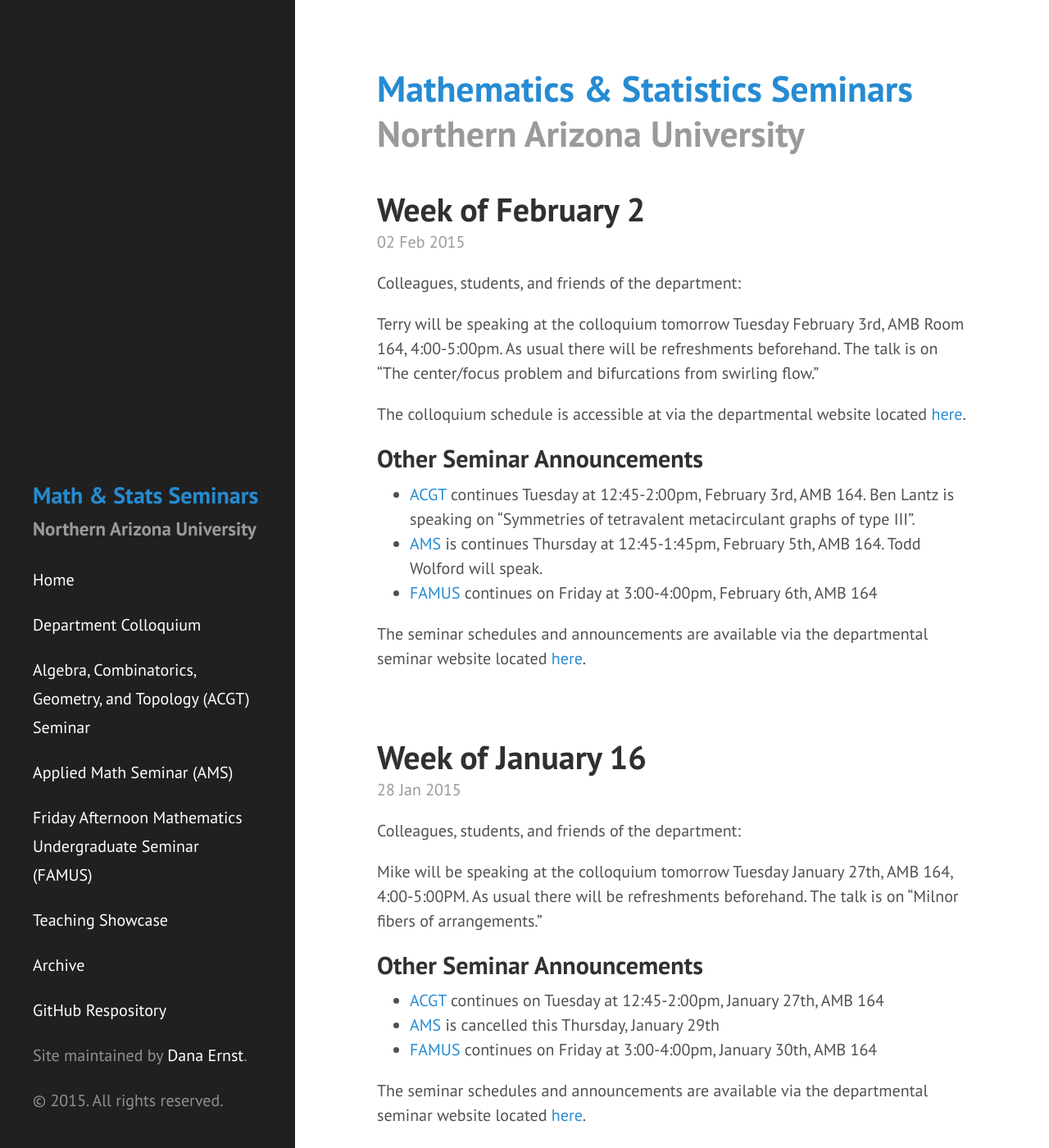
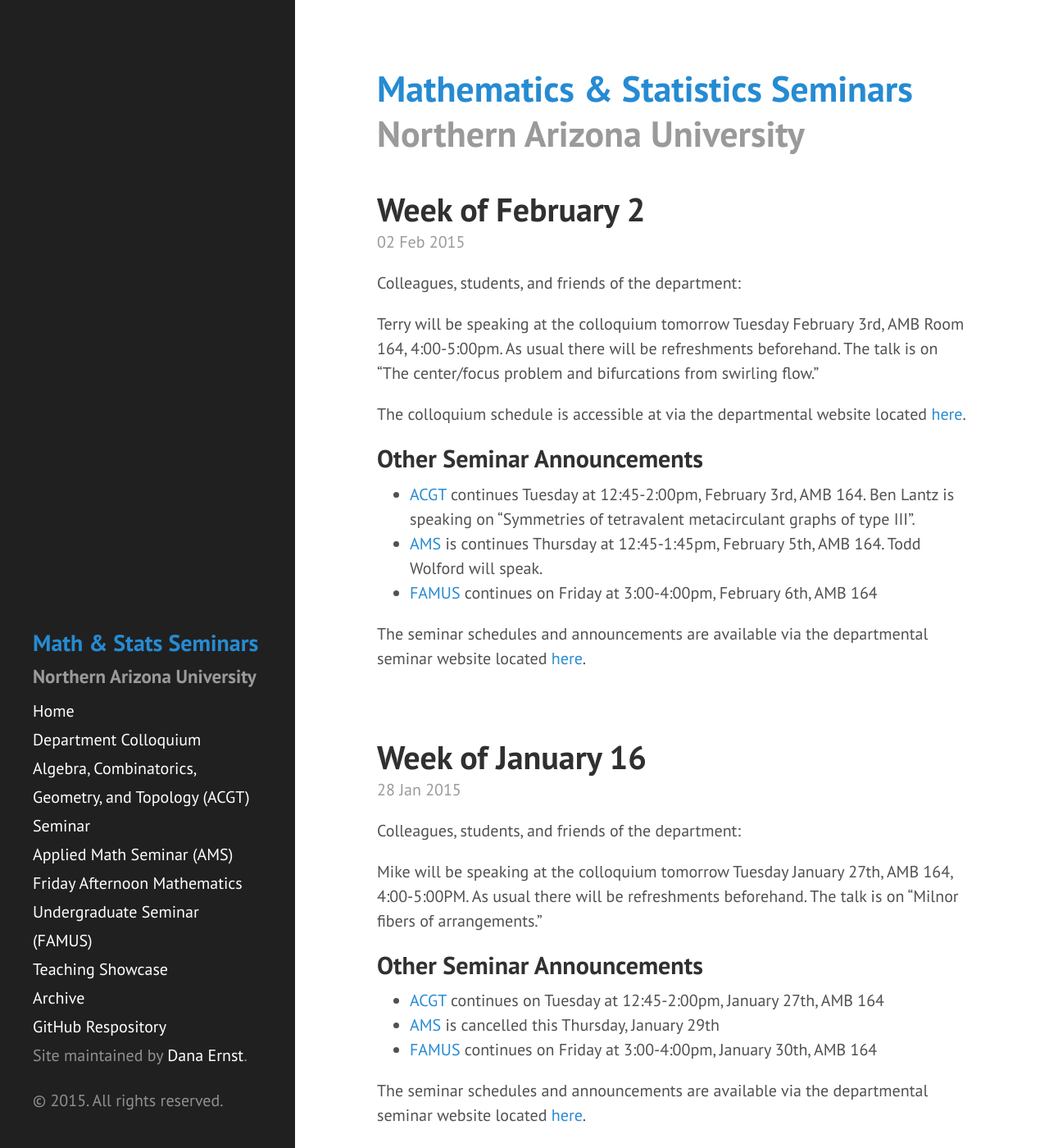
Before and after one commit to NAUMathStat/seminars, a Jekyll site: the page built from index.html, in a window 1280 px wide and 1400 px high. Shown: the whole window at 82% size. Built offline with Jekyll 4.4.1, drawn with Linux system fonts in a browser that asks for light colours; Markdown is read by kramdown in place of the engine named in the settings; the list of posts is cut into pages by our own code.

Commit message:
Tinkering

```diff
--- a/public/css/hyde.css
+++ b/public/css/hyde.css
@@ -106,7 +106,6 @@ html {
 .sidebar-nav-item {
   display: block;
   line-height: 1.75;
-  padding-top: 1rem;
 }
 a.sidebar-nav-item:hover,
 a.sidebar-nav-item:focus {
```
